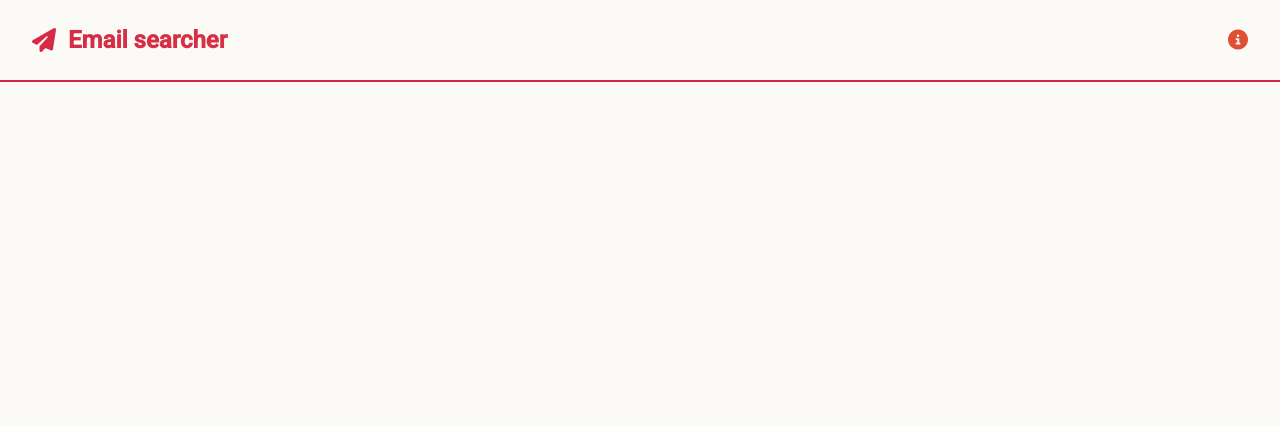
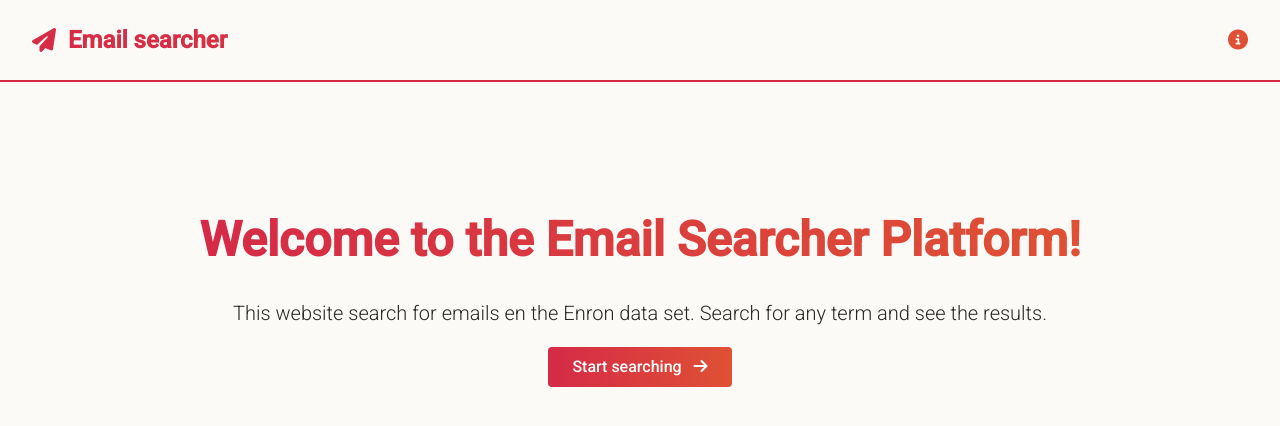
Before and after one commit to Aracelimartinez/email-platform-challenge, a Vue app in the folder web/: page / in a window 1280 px wide. Shown: the top 426 px of the page. Built offline with nearby package versions, Linux system fonts and the light colour scheme.

Commit message:
add some style

```diff
--- /dev/null
+++ b/web/src/components/EmailsSearchResult.vue
@@ -0,0 +1,9 @@
+<template>
+  <div>
+
+  </div>
+</template>
+
+<script setup>
+
+</script>
--- a/web/src/views/HomeView.vue
+++ b/web/src/views/HomeView.vue
@@ -1,7 +1,21 @@
+<template>
+  <main class="container">
+    <div class="text-center flex flex-col items-center justify-center h-96 mt-5">
+      <h1 class="text-5xl font-bold leading-relaxed text-transparent bg-clip-text bg-gradient-to-r from-color-primary to-color-secondary">
+        Welcome to the Email Searcher Platform!
+      </h1>
+      <p class="text-xl font-light text-color-text-header my-5">This website search for emails en the Enron data set. Search for any term and see the results.</p>
+      <button class="text-white bg-gradient-to-r from-color-primary to-color-secondary rounded py-2 px-6">Start searching
+        <i class="fa-solid fa-arrow-right ml-2"></i>
+      </button>
+    </div>
+  </main>
+</template>
+
 <script setup>
 
 </script>
 
-<template>
-  <main></main>
-</template>
+<style lang="scss" scoped>
+
+</style>
--- a/web/src/views/SearchView.vue
+++ b/web/src/views/SearchView.vue
@@ -4,20 +4,20 @@
       <input type="text" v-model="searchQuery" @input="getSearchResults" placeholder="Search for a term..." class="my-6 py-2 px-3 w-full bg-white shadow-md rounded focus:outline-none focus:shadow-color-primary/20 duration-150">
     </div>
 
-    <div class="flex flex-col items-center  text-color-text-header w-full h-96 mt-4 bg-white rounded shadow-md p-4">
-      <div v-if="!searchQuery" class="text-color-text-details text-center">
+    <div class="flex flex-col items-center justify-center text-color-text-details w-full h-96 bg-white rounded shadow-md p-4">
+      <div v-if="!searchQuery" class="text-center">
         <i class="fa-solid fa-magnifying-glass text-8xl"></i>
-        <p class="font-light">Start searching for emails</p>
+        <p class="font-light mt-3 italic">Start searching for emails</p>
       </div>
 
-      <div v-else-if="searchError">
+      <div v-else-if="searchError" class="text-center">
         <i class="fa-solid fa-circle-xmark text-8xl"></i>
-        <p>Sorry, something went wrong, please try again.</p>
+        <p class="font-light mt-3 italic">Sorry, something went wrong, please try again.</p>
       </div>
 
-      <div v-else-if="!searchError  && emailsSearchResult && emailsSearchResult.length === 0">
+      <div v-else-if="!searchError  && emailsSearchResult && emailsSearchResult.length === 0" class="text-center">
         <i class="fa-solid fa-lightbulb text-8xl"></i>
-        <p class="font-light">No results match your term, try a different word</p>
+        <p class="font-light mt-3 italic">No results match your term, try a different word</p>
       </div>
 
       <div v-else>
--- a/web/tailwind.config.js
+++ b/web/tailwind.config.js
@@ -10,7 +10,7 @@ module.exports = {
         "color-primary-bg": "#FCFAF7",
         "color-text-header": "#292828",
         "color-text-body": "#373434",
-        "color-text-details": "#dbdbdb",
+        "color-text-details": "#b3b2b2",
       }
     },
     fontFamily: {
```
